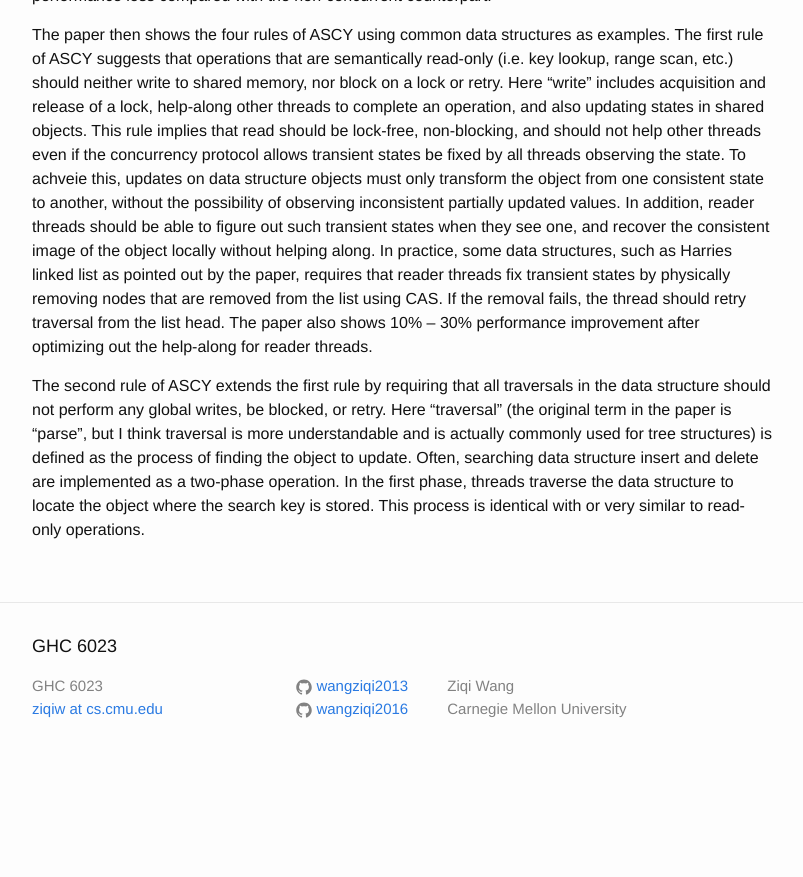
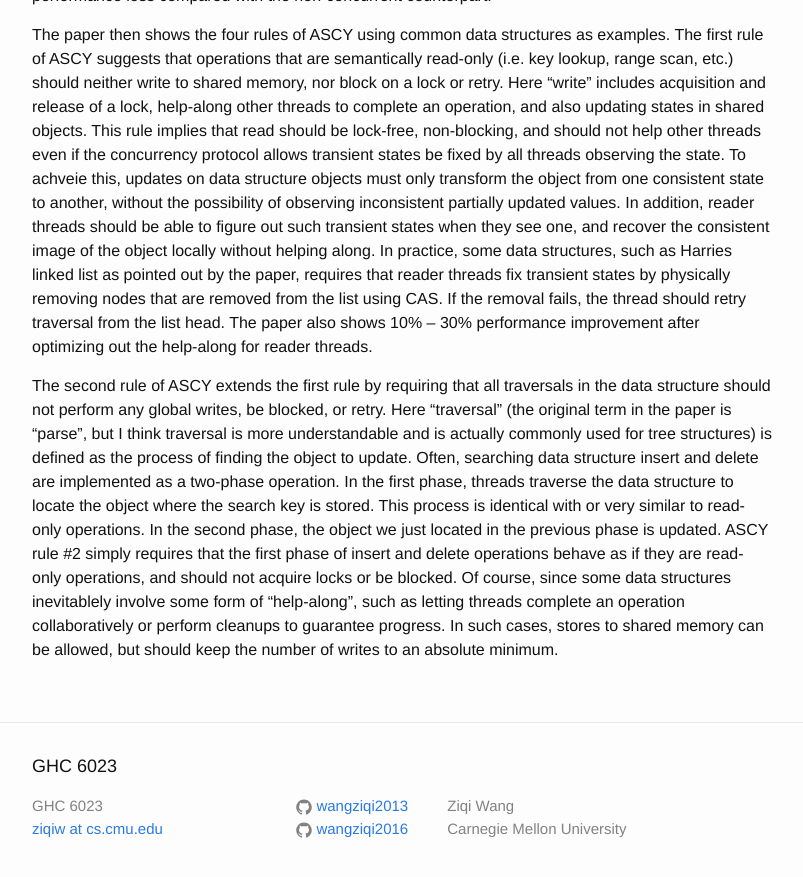
Before and after one commit to wangziqi2013/wangziqi2013.github.io, a Jekyll site: the page built from _posts/2019-11-23-ascy.markdown, in a window 1280 px wide and 900 px high, scrolled down 997 px. Shown: the top 877 px of the window, without its empty margins (238-1041 px from the left). Built offline with Jekyll 4.4.1, drawn with Linux system fonts in a browser that asks for light colours; before the commit the page ends 1777 px from its top, so only the background shows below that.

Commit message:
Finish rule 2

```diff
--- a/_posts/2019-11-23-ascy.markdown
+++ b/_posts/2019-11-23-ascy.markdown
@@ -49,4 +49,8 @@ any global writes, be blocked, or retry. Here "traversal" (the original term in
 is more understandable and is actually commonly used for tree structures) is defined as the process of finding the object
 to update. Often, searching data structure insert and delete are implemented as a two-phase operation. In the first phase,
 threads traverse the data structure to locate the object where the search key is stored. This process is identical with or
-very similar to read-only operations.
+very similar to read-only operations. In the second phase, the object we just located in the previous phase is updated.
+ASCY rule #2 simply requires that the first phase of insert and delete operations behave as if they are read-only operations,
+and should not acquire locks or be blocked. Of course, since some data structures inevitablely involve some form of "help-along",
+such as letting threads complete an operation collaboratively or perform cleanups to guarantee progress. In such cases,
+stores to shared memory can be allowed, but should keep the number of writes to an absolute minimum.
```
